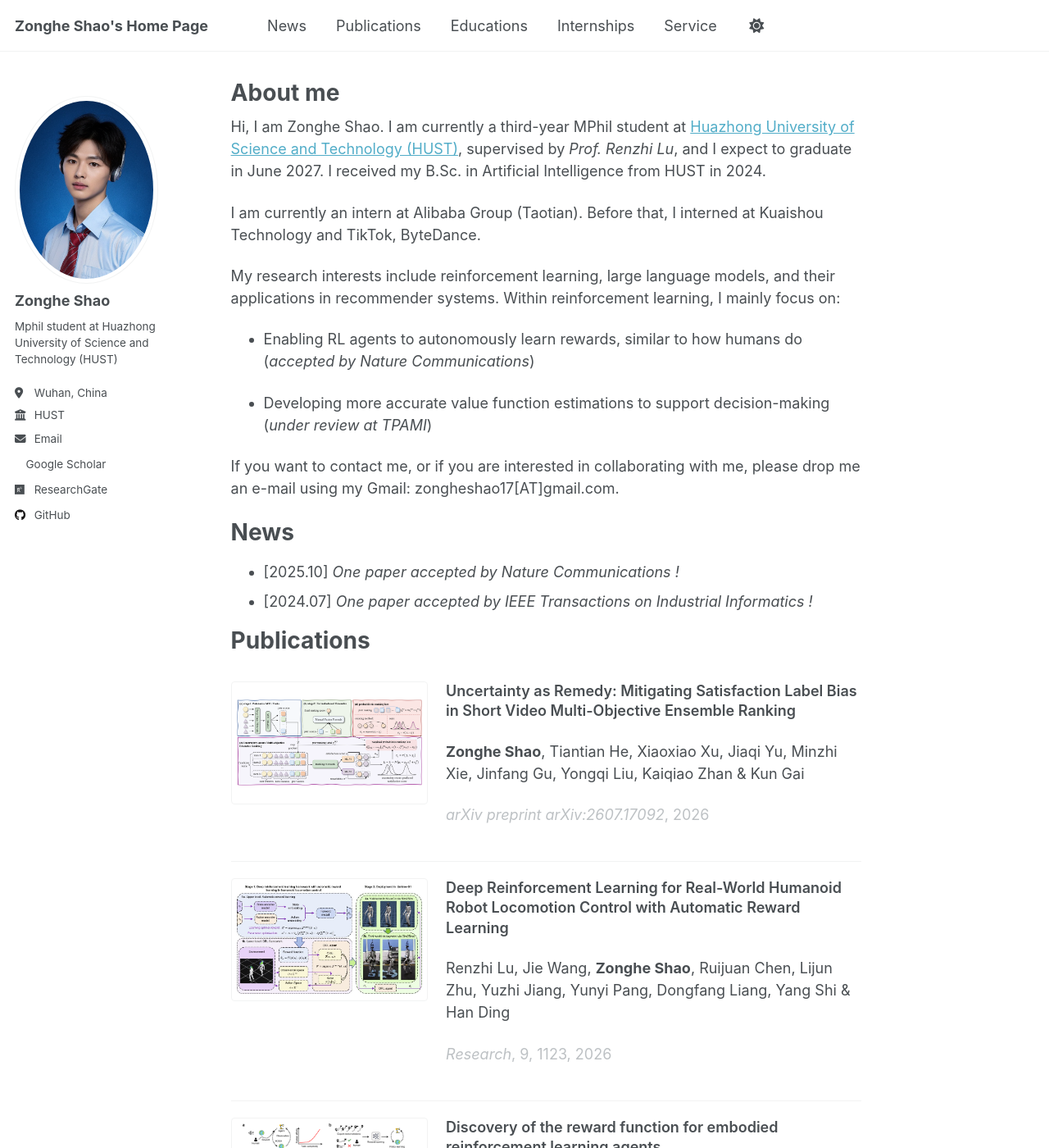
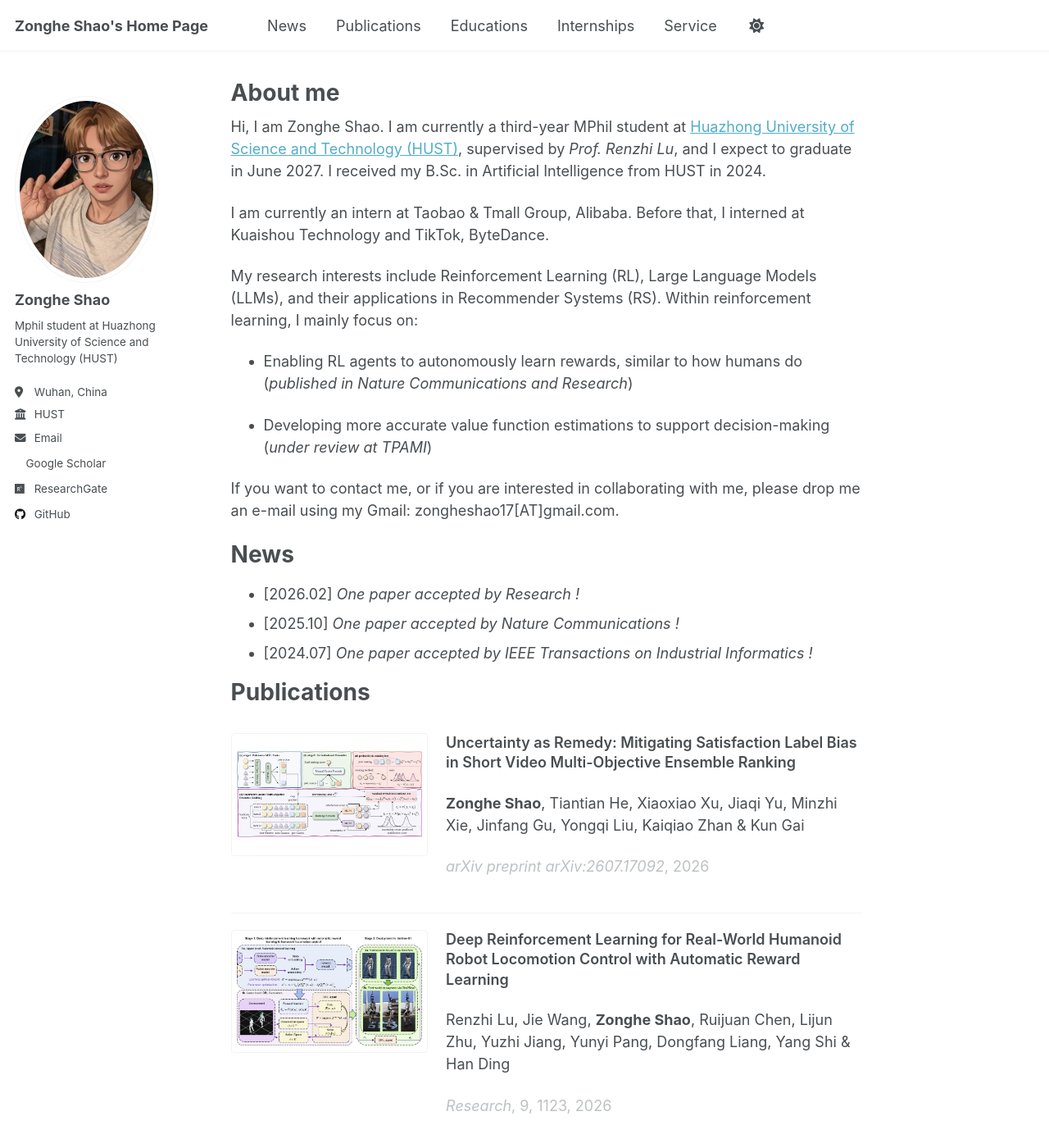
Before and after one commit to zhshao17/zhshao17.github.io, a Jekyll site: the page built from _pages/about.md, in a window 1280 px wide and 1400 px high. Shown: the whole window at 82% size. Built offline with Jekyll 4.4.1, drawn with Linux system fonts in a browser that asks for light colours; a script that is not in the unit is left out.

Commit message:
Polish homepage copy and visuals
- About: intern at Taobao & Tmall Group, Alibaba; research interests with
  RL/LLM/RS abbreviations; reward-learning bullet now published in
  Nature Communications and Research; News gains the 2026.02 Research entry
- Internship logos render borderless on the page background
  (white card kept only under the dark theme for legibility)
- Replace sidebar avatar with images/profile.jpg

```diff
--- a/_config.yml
+++ b/_config.yml
@@ -81,7 +81,7 @@ analytics:
 # Site Author
 author:
   name             : "Zonghe Shao"
-  avatar           : "profile.png"
+  avatar           : "profile.jpg"
   bio              : "Mphil student at Huazhong University of Science and Technology (HUST)"
   location         : "Wuhan, China"
   employer         : "HUST"
--- a/_pages/about.md
+++ b/_pages/about.md
@@ -9,11 +9,11 @@ redirect_from:
 ---
 Hi, I am Zonghe Shao. I am currently a third-year MPhil student at [Huazhong University of Science and Technology (HUST)](https://english.hust.edu.cn/), supervised by *Prof. Renzhi Lu*, and I expect to graduate in June 2027. I received my B.Sc. in Artificial Intelligence from HUST in 2024.
 
-I am currently an intern at Alibaba Group (Taotian). Before that, I interned at Kuaishou Technology and TikTok, ByteDance.
+I am currently an intern at Taobao & Tmall Group, Alibaba. Before that, I interned at Kuaishou Technology and TikTok, ByteDance.
 
-My research interests include reinforcement learning, large language models, and their applications in recommender systems. Within reinforcement learning, I mainly focus on:
+My research interests include Reinforcement Learning (RL), Large Language Models (LLMs), and their applications in Recommender Systems (RS). Within reinforcement learning, I mainly focus on:
 
-- Enabling RL agents to autonomously learn rewards, similar to how humans do (*accepted by Nature Communications*)
+- Enabling RL agents to autonomously learn rewards, similar to how humans do (*published in Nature Communications and Research*)
 
 - Developing more accurate value function estimations to support decision-making (*under review at TPAMI*)
 
@@ -24,6 +24,7 @@ If you want to contact me, or if you are interested in collaborating with me, pl
 News
 ====
 
+- [2026.02] *One paper accepted by Research !*
 - [2025.10] *One paper accepted by Nature Communications !*
 - [2024.07] *One paper accepted by IEEE Transactions on Industrial Informatics !*
 
--- a/_sass/layout/_entries.scss
+++ b/_sass/layout/_entries.scss
@@ -58,6 +58,13 @@
 
 .entry--logo .entry-thumb {
   height: 60px;
+  border: 0;
+  background: transparent;
+}
+
+/* Keep colored logos legible when the dark theme is active. */
+html[data-theme="dark"] .entry--logo .entry-thumb {
+  background: #fff;
 }
 
 /* Logos are pre-normalized to a common pixel height, so a fixed rendered
```
Also changed, not shown: images/profile.jpg (added).
